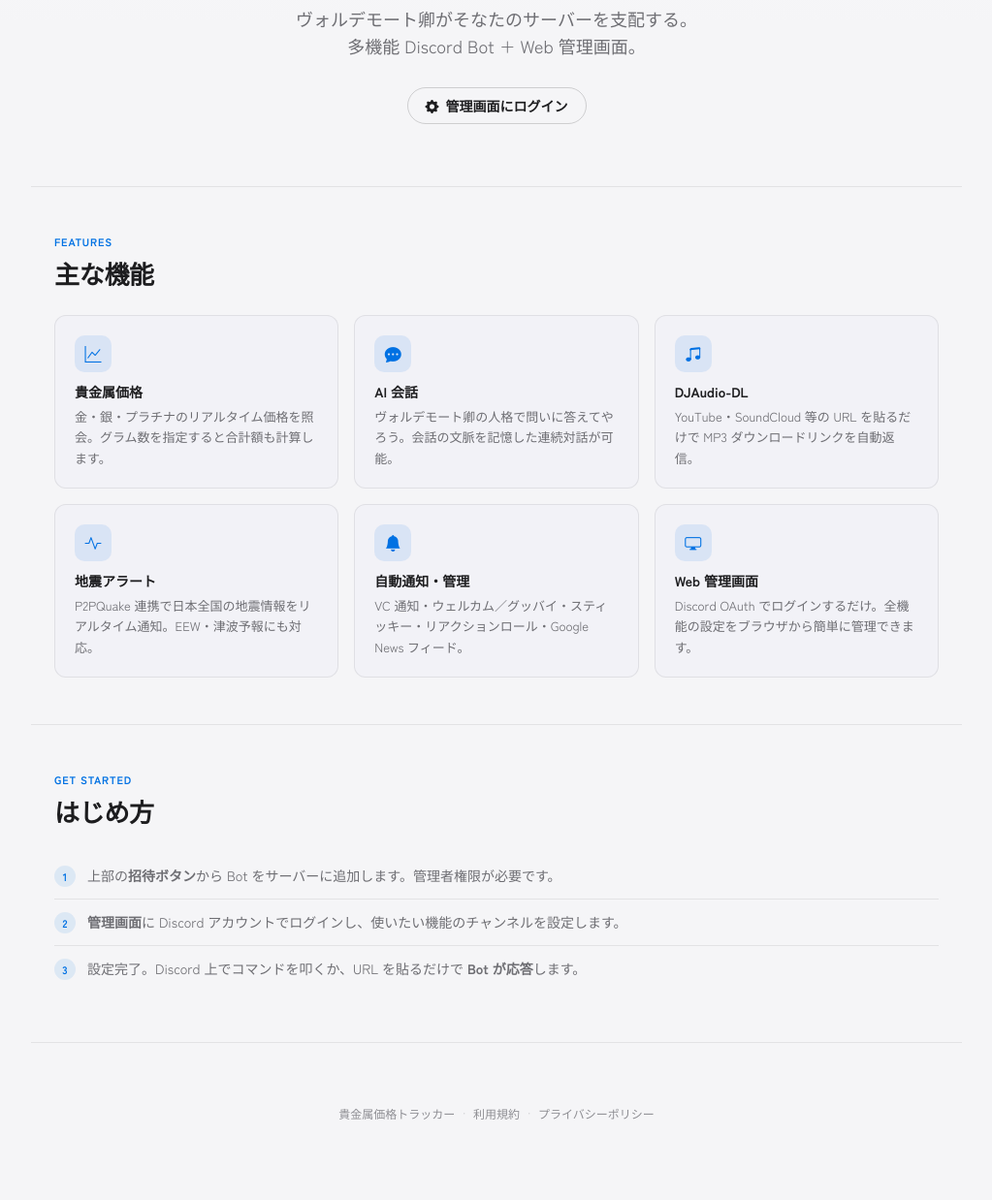
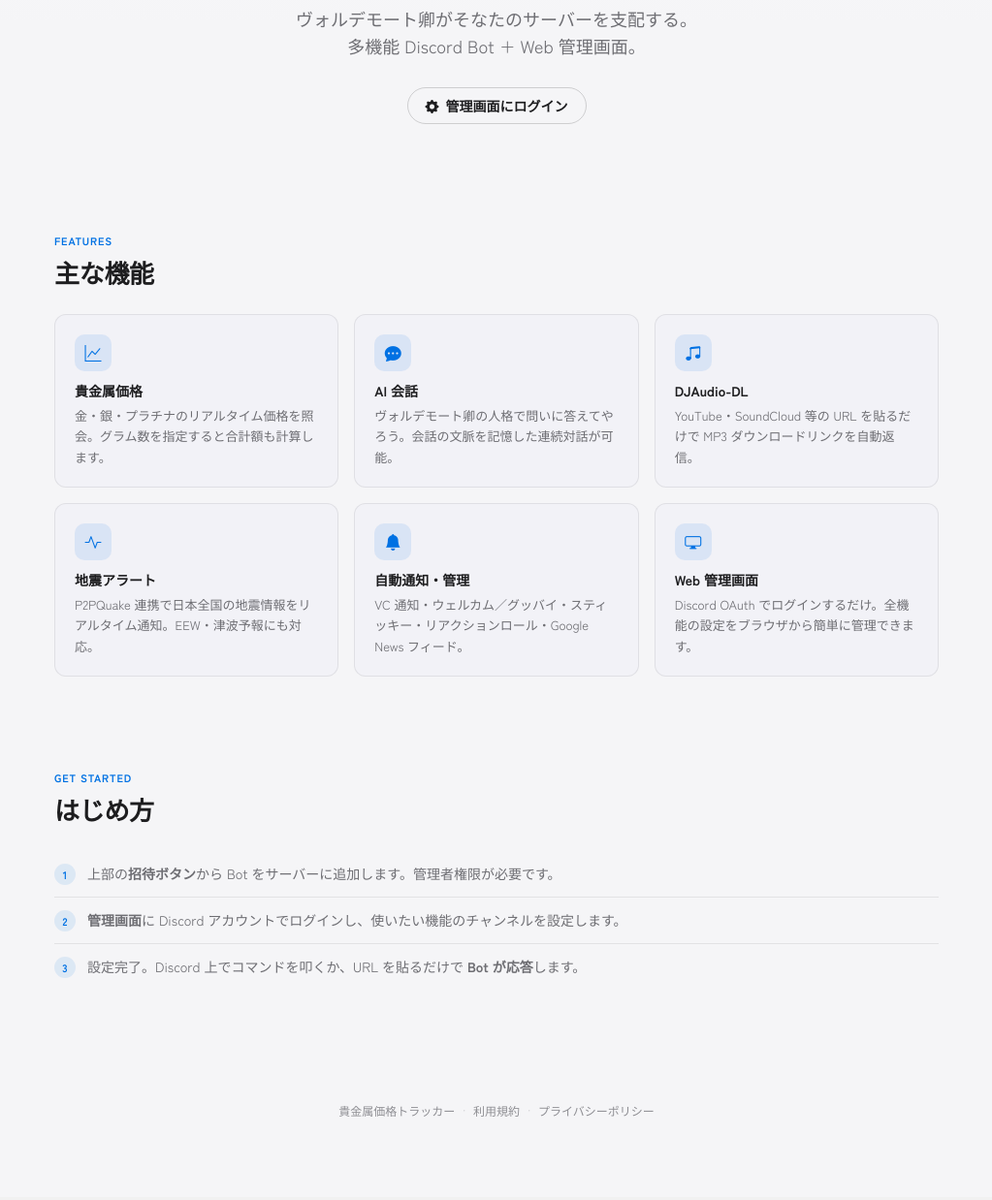
Before and after one commit to sukun-inu/SYCS-Voldemort, a Flask app: page / in a window 1280 px wide. Shown: the part 298-1536 px from the top of the page at 97% size, without its empty margins (128-1151 px from the left). After the commit the page ends 1450 px from the top, so only its background shows below. Run offline with Flask 3, Linux system fonts and the light colour scheme.

Commit message:
feat: Remove top border from landing section for cleaner design

```diff
--- a/webapp_admin/static/guide.css
+++ b/webapp_admin/static/guide.css
@@ -80,7 +80,6 @@
   max-width: 960px;
   margin: 0 auto;
   padding: 48px 24px;
-  border-top: 1px solid var(--separator);
 }
 
 .landing-section-last .landing-inner {
```
